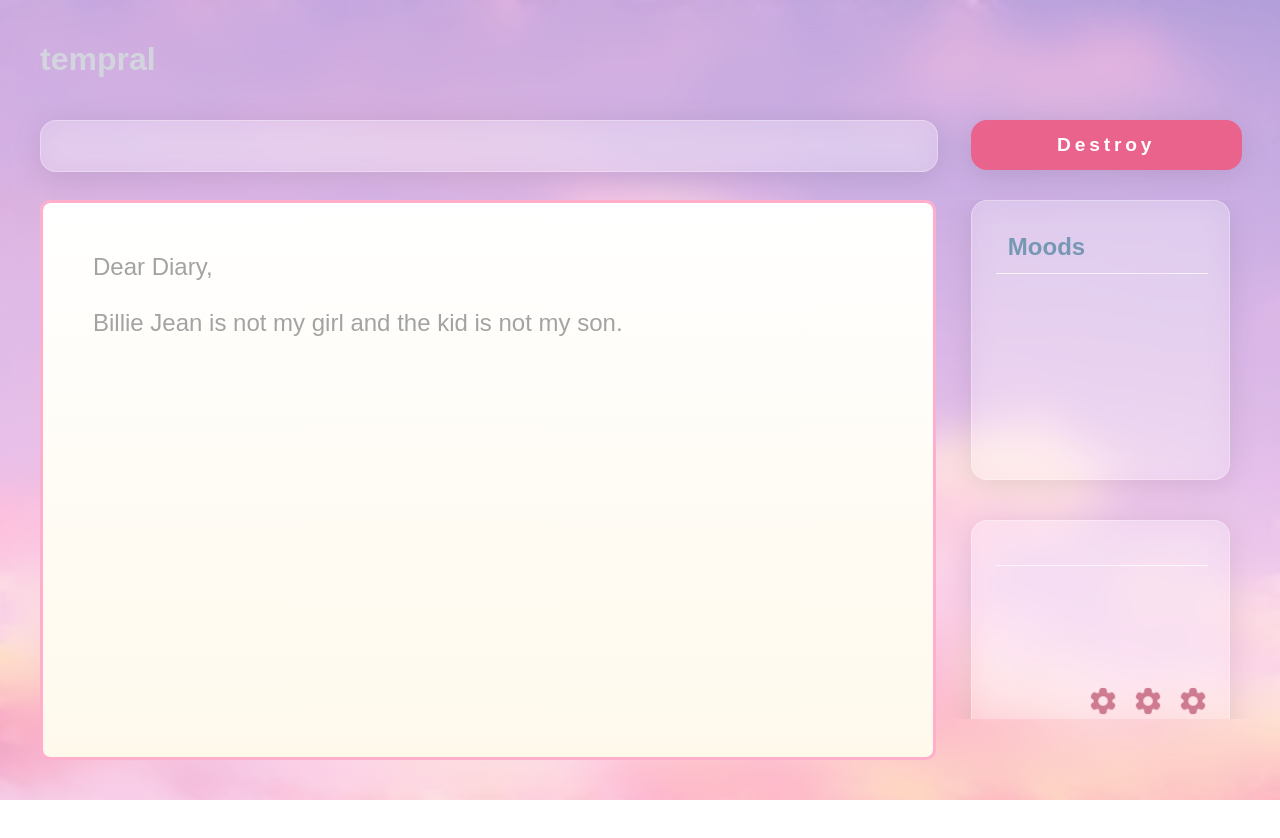
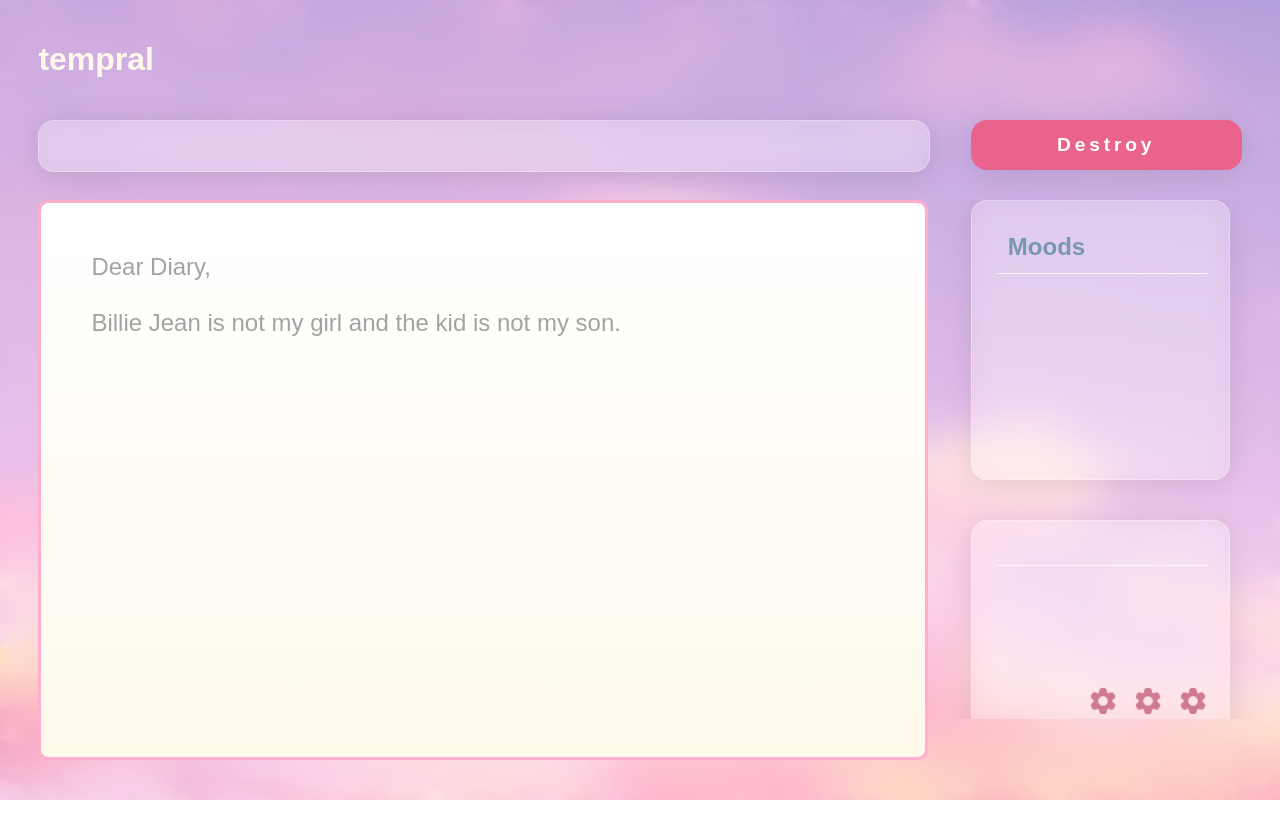
Before and after one commit to zariacs/the-disappearing-diary, a Vue app: page / in a window 1280 px wide. Shown: the top 838 px of the page. Built offline with nearby package versions, Linux system fonts and the light colour scheme.

Commit message:
Updated header styling and general layout

```diff
--- a/src/components/JournalEntry.vue
+++ b/src/components/JournalEntry.vue
@@ -111,10 +111,10 @@ body, html {
 header {
     position: absolute;
     top: 20px;
-    left: 40px;
+    left: 3%;
     width: 100%;
     height: 80px;
-    color: #d2d5dd;
+    color: #fff9ec;
     font-family: sans-serif;
 }
 
@@ -126,8 +126,8 @@ header {
 .writing-section {
     position: absolute;
     top: 80px;
-    left: 40px;
-    width: 70%;
+    left: 3%;
+    width: 69.5%;
     min-width: 700px;
     height: 100vh;
 }
```
